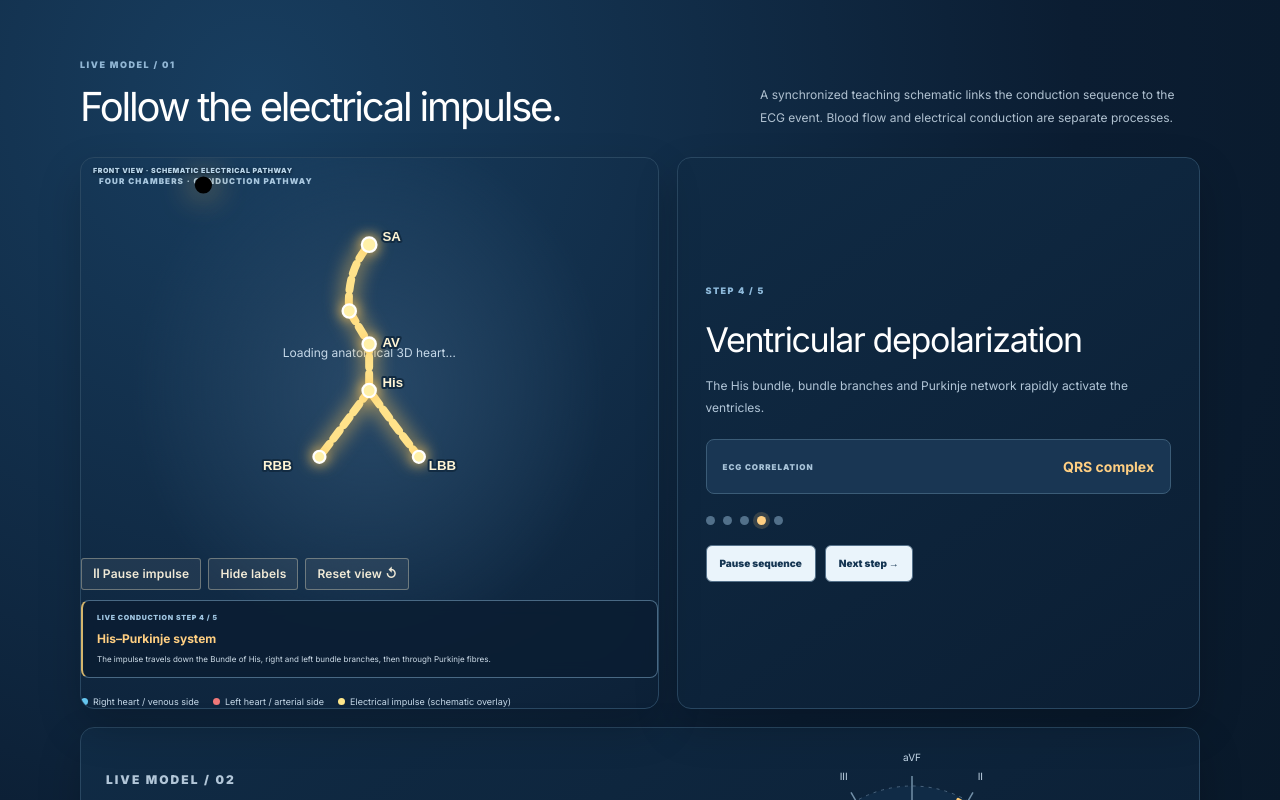
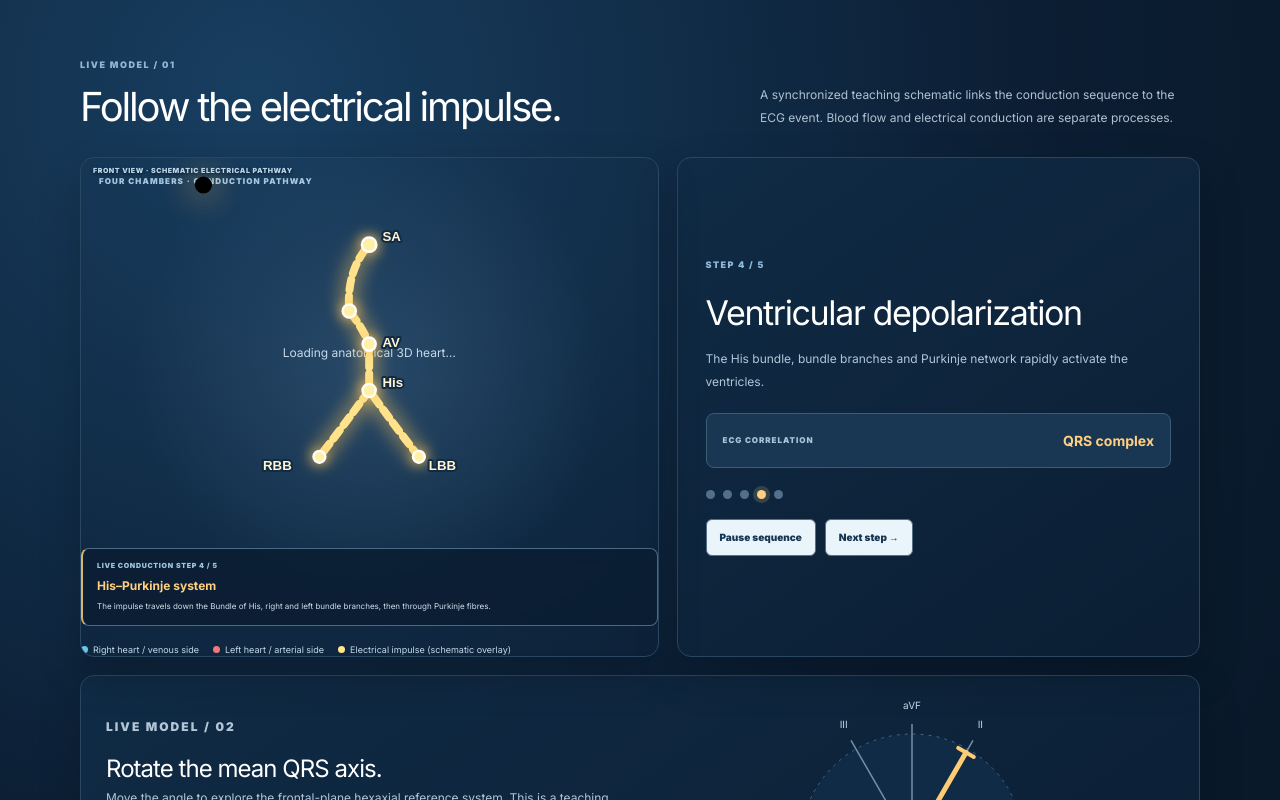
Before and after one commit to mdfaizan220163/med-student-site, a Next.js app: page /ecg in a window 1280 px wide. Shown: the part 666-1466 px from the top of the page. Built offline with nearby package versions, Linux system fonts and the light colour scheme.

Commit message:
Make cardiac impulse animation automatic without viewer controls

```diff
--- a/app/ecg/EcgLab.tsx
+++ b/app/ecg/EcgLab.tsx
@@ -75,9 +75,6 @@ function AxisVisual({ angle }: { angle: number }) {
 function Heart3DVisual({ stage }: { stage: number }) {
   const [viewerReady, setViewerReady] = useState(false);
   const [viewerFailed, setViewerFailed] = useState(false);
-  const [labelsVisible, setLabelsVisible] = useState(true);
-  const [pulseVisible, setPulseVisible] = useState(true);
-  const [viewKey, setViewKey] = useState(0);
   const stages = [
     { name: "SA node", note: "The impulse begins high in the right atrium." },
     { name: "Atrial pathways", note: "Depolarization spreads across the right and left atria toward the AV node (P wave)." },
@@ -86,23 +83,22 @@ function Heart3DVisual({ stage }: { stage: number }) {
     { name: "Ventricular recovery", note: "Ventricular cells repolarize; the ECG shows the T wave." },
   ];
   const ModelViewer = "model-viewer" as any;
-  const activePath = stage === 0 ? "M 50 18" : stage === 1 ? "M 50 18 Q 43 26 44 38" : stage === 2 ? "M 50 18 Q 43 26 44 38 L 50 48" : stage === 3 ? "M 50 18 Q 43 26 44 38 L 50 48 L 50 62 Q 42 73 35 82 M 50 62 Q 58 73 65 82" : "M 50 18 Q 43 26 44 38 L 50 48 L 50 62 Q 42 73 35 82 M 50 62 Q 58 73 65 82";
+  const activePath = "M 50 18 Q 43 26 44 38 Q 48 43 50 48 L 50 62 Q 42 73 35 82 M 50 62 Q 58 73 65 82";
   return <div className="ecg-anatomical-model">
     <Script src="https://ajax.googleapis.com/ajax/libs/model-viewer/4.0.0/model-viewer.min.js" type="module" strategy="afterInteractive" onReady={() => setViewerReady(true)} onError={() => setViewerFailed(true)} />
     <div className="ecg-model-visual">
       <div className="ecg-anatomical-viewer">
-        {viewerReady ? <ModelViewer key={viewKey} src="/models/anatomical-human-heart.glb" alt="Three-dimensional anatomical human heart model"  shadow-intensity="1" exposure="1.15" camera-orbit="0deg 75deg 2.6m" interaction-prompt="auto" reveal="auto" /> : <div className="ecg-model-loading" role="status">{viewerFailed ? "3D viewer could not load. Check your internet connection and reload this page." : "Loading anatomical 3D heart…"} </div>}
+        {viewerReady ? <ModelViewer src="/models/anatomical-human-heart.glb" alt="Three-dimensional anatomical human heart model"  shadow-intensity="1" exposure="1.15" camera-orbit="0deg 75deg 2.6m" interaction-prompt="auto" reveal="auto" /> : <div className="ecg-model-loading" role="status">{viewerFailed ? "3D viewer could not load. Check your internet connection and reload this page." : "Loading anatomical 3D heart…"} </div>}
       </div>
       <svg className={`ecg-impulse-overlay stage-${stage}`} viewBox="0 0 100 100" aria-label="Schematic electrical conduction pathway overlay" role="img">
         <path className="ecg-impulse-route" d="M 50 18 Q 43 26 44 38 L 50 48 L 50 62 Q 42 73 35 82 M 50 62 Q 58 73 65 82" />
         <path className="ecg-impulse-active" d={activePath} />
         <g className="ecg-impulse-nodes"><circle cx="50" cy="18" r="2.2"/><circle cx="44" cy="38" r="2"/><circle cx="50" cy="48" r="2"/><circle cx="50" cy="62" r="2"/><circle cx="35" cy="82" r="1.8"/><circle cx="65" cy="82" r="1.8"/></g>
-        {pulseVisible && <circle className="ecg-impulse-particle" r="2.6"><animateMotion dur="2.8s" repeatCount="indefinite" path={activePath}/></circle>}
-        <g className={labelsVisible ? "ecg-impulse-labels" : "ecg-impulse-labels is-hidden"}><text x="54" y="17">SA</text><text x="54" y="49">AV</text><text x="54" y="61">His</text><text x="18" y="86">RBB</text><text x="68" y="86">LBB</text></g>
+        <circle className="ecg-impulse-particle" r="2.6"><animateMotion dur="2.8s" repeatCount="indefinite" path={activePath}/></circle>
+        <g className="ecg-impulse-labels"><text x="54" y="17">SA</text><text x="54" y="49">AV</text><text x="54" y="61">His</text><text x="18" y="86">RBB</text><text x="68" y="86">LBB</text></g>
       </svg>
       <div className="ecg-model-badge">FRONT VIEW · SCHEMATIC ELECTRICAL PATHWAY</div>
     </div>
-    <div className="ecg-model-tools"><button type="button" onClick={() => setPulseVisible(v => !v)}>{pulseVisible ? "Ⅱ Pause impulse" : "▶ Play impulse"}</button><button type="button" onClick={() => setLabelsVisible(v => !v)}>{labelsVisible ? "Hide labels" : "Show labels"}</button><button type="button" onClick={() => setViewKey(v => v + 1)}>Reset view ↺</button></div>
     <div className="ecg-model-stage-card"><span>LIVE CONDUCTION STEP {stage + 1} / 5</span><strong>{stages[stage].name}</strong><p>{stages[stage].note}</p></div>
     <div className="ecg-heart-3d-legend"><span><i className="blue"/>Right heart / venous side</span><span><i className="red"/>Left heart / arterial side</span><span><i className="gold"/>Electrical impulse (schematic overlay)</span></div>
   </div>;
```
